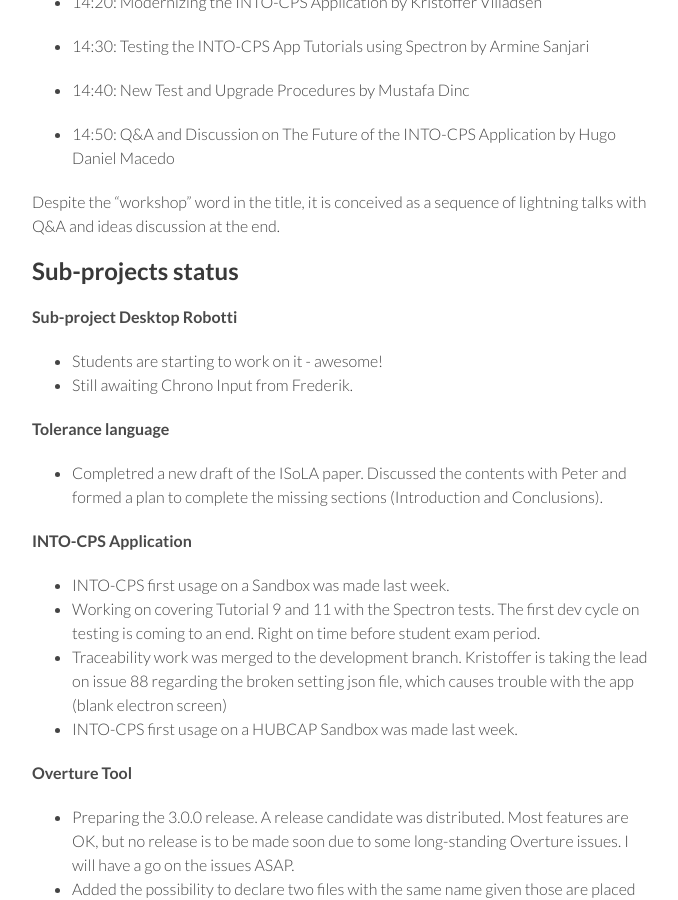
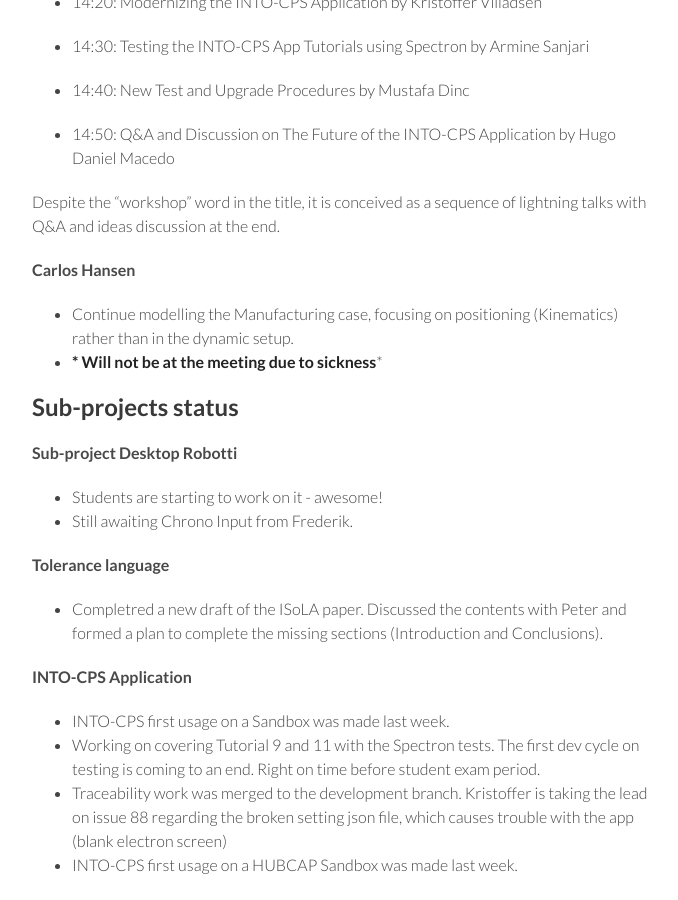
Before and after one commit to digitaltwincentre/digitaltwincentre.github.io, a Jekyll site: the page built from _biweeklies/Biweekly-18.md, in a window 1280 px wide and 900 px high, scrolled down 2279 px. Shown: the whole window, without its empty margins (418-1096 px from the left). Built offline with Jekyll 4.4.1, drawn with Linux system fonts in a browser that asks for light colours; nearby versions of some CDN libraries.

Commit message:
Update Biweekly-18.md

```diff
--- a/_biweeklies/Biweekly-18.md
+++ b/_biweeklies/Biweekly-18.md
@@ -79,6 +79,11 @@ writing testing procedures of INTO-CPS app.
 
 Despite the "workshop" word in the title, it is conceived as a sequence of lightning talks with Q&A and ideas discussion at the end.
 
+#### Carlos Hansen
+
+* Continue modelling the Manufacturing case, focusing on positioning (Kinematics) rather than in the dynamic setup.
+* *** Will not be at the meeting due to sickness***
+
 ## Sub-projects status
 
 
```
